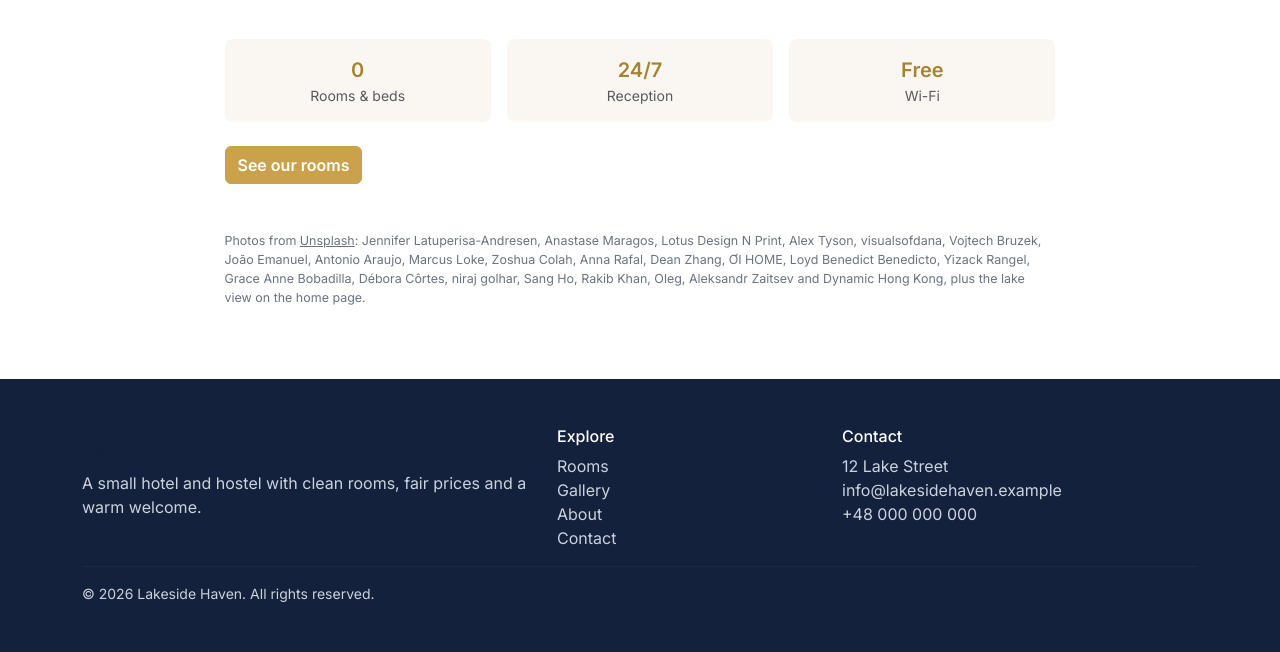
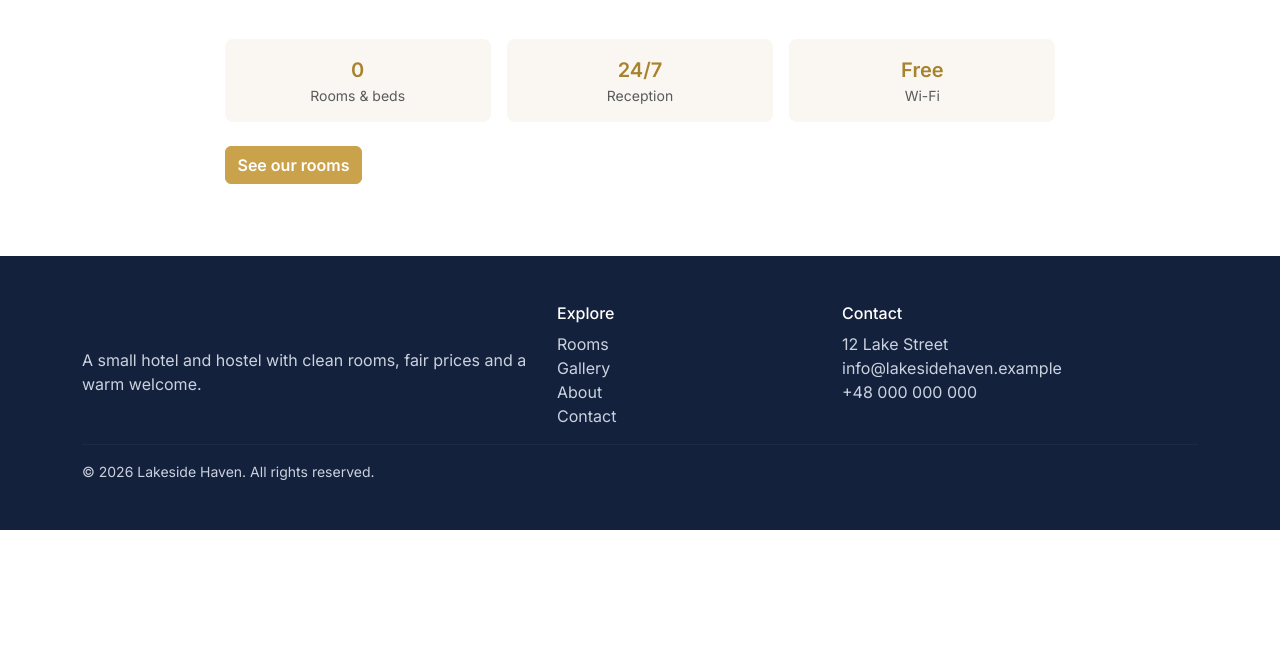
Before and after one commit to ToniGift/Lakeside_Haven_Hotel, a PHP site: page /about.php in a window 1280 px wide. Shown: the part 489-1141 px from the top of the page. After the commit the page ends 1019 px from the top, so only its background shows below. Run offline with PHP 8.4, Linux system fonts and the light colour scheme; data that the repository does not hold is empty.

Commit message:
Remove the Unsplash photo credits from the About page

```diff
--- a/about.php
+++ b/about.php
@@ -19,14 +19,6 @@ include __DIR__ . '/includes/header.php';
         <div class="col-4"><div class="p-3 bg-cream rounded-3"><div class="price">Free</div><div class="small text-muted">Wi-Fi</div></div></div>
       </div>
       <a href="<?= url('rooms.php') ?>" class="btn btn-gold mt-4">See our rooms</a>
-
-      <p class="credits mt-5 mb-0">
-        Photos from <a href="https://unsplash.com" target="_blank" rel="noopener">Unsplash</a>:
-        Jennifer Latuperisa-Andresen, Anastase Maragos, Lotus Design N Print, Alex Tyson, visualsofdana, Vojtech Bruzek,
-        Jo&atilde;o Emanuel, Antonio Araujo, Marcus Loke, Zoshua Colah, Anna Rafal, Dean Zhang, &#416;I HOME,
-        Loyd Benedict Benedicto, Yizack Rangel, Grace Anne Bobadilla, D&eacute;bora C&ocirc;rtes, niraj golhar, Sang Ho,
-        Rakib Khan, Oleg, Aleksandr Zaitsev and Dynamic Hong Kong, plus the lake view on the home page.
-      </p>
     </div>
   </div>
 </div>
```
